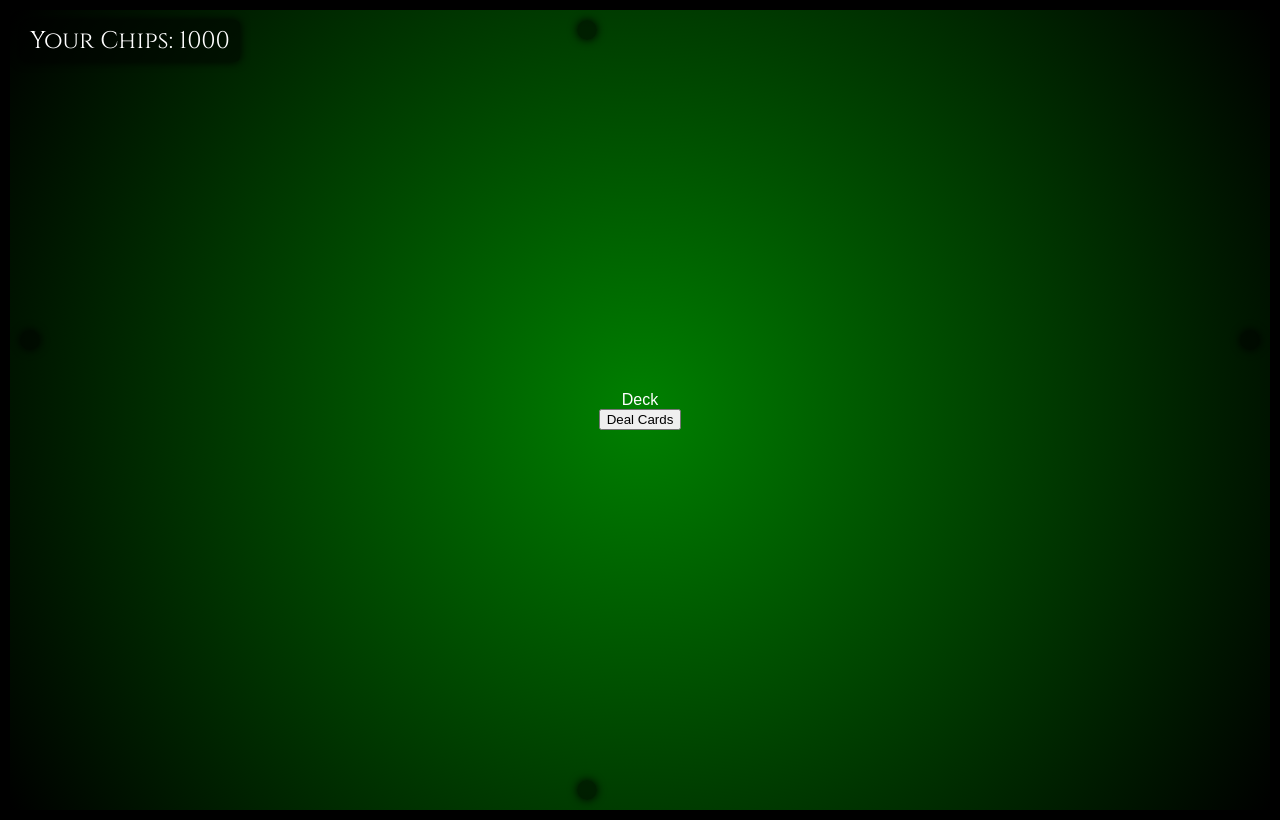
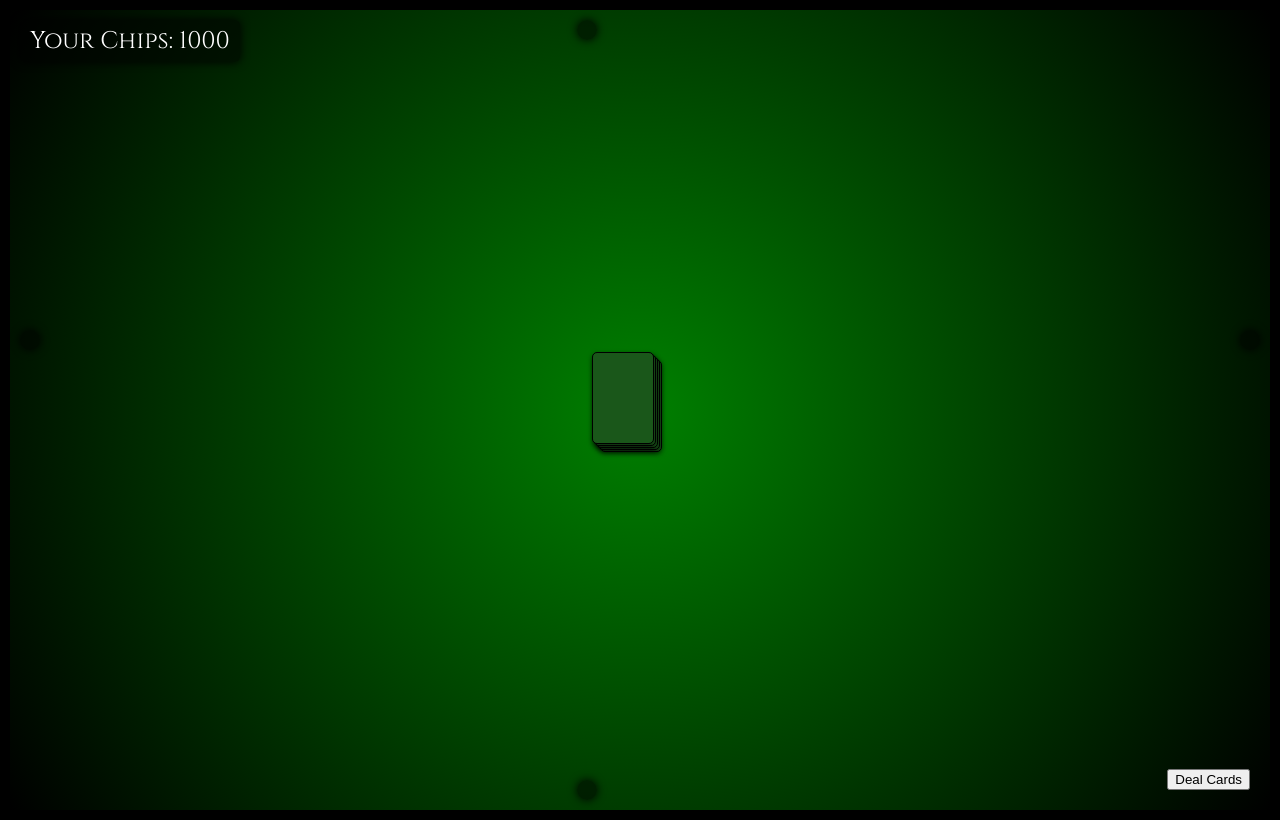
Before and after one commit to kenshiro8/porker, a React (Vite) app: page / in a window 1280 px wide. Both pictures are taken after a click on the button "Play". Built offline with nearby package versions, Linux system fonts and the light colour scheme.

Commit message:
2024_12_20_02

```diff
--- a/src/App.jsx
+++ b/src/App.jsx
@@ -4,9 +4,7 @@ import "./../style.css";
 function App() {
   const [gameStarted, setGameStarted] = useState(false);
 
-  const startGame = () => {
-    setGameStarted(true);
-  };
+  const startGame = () => setGameStarted(true);
 
   return (
     <div className="app">
@@ -19,9 +17,7 @@ function StartScreen({ onStart }) {
   return (
     <div className="start-screen">
       <h1>Poker</h1>
-      <button className="play-button" onClick={onStart}>
-        Play
-      </button>
+      <button className="play-button" onClick={onStart}>Play</button>
     </div>
   );
 }
@@ -32,21 +28,18 @@ function GameScreen() {
 
   const dealCards = () => {
     const shuffledDeck = shuffleDeck([...deck]);
-    const updatedPlayers = players.map((player) => {
-      return {
-        ...player,
-        hand: shuffledDeck.splice(0, 2),
-      };
-    });
+    setPlayers(players.map(player => ({
+      ...player,
+      hand: shuffledDeck.splice(0, 2),
+    })));
     setDeck(shuffledDeck);
-    setPlayers(updatedPlayers);
   };
 
   return (
     <div className="game-screen start-screen">
       <div className="chips-display">Your Chips: 1000</div>
       <div className="table">
-        <div className="deck">Deck</div>
+        <Deck deck={deck} />
         <div className="players">
           {players.map((player, index) => (
             <div
@@ -54,54 +47,60 @@ function GameScreen() {
               className={`player player-${index + 1}`}
               style={{
                 ...getPlayerPosition(index),
-                display: `flex`,
-                alignItems: `center`,
+                display: "flex",
+                alignItems: "center",
                 transform: getRotation(index),
               }}
             >
               {player.hand.map((card, i) => (
-                <Card
-                  key={i}
-                  card={card}
-                  isBack={player.name !== "You"}
-                />
+                <Card key={i} card={card} isBack={player.name !== "You"} />
               ))}
             </div>
           ))}
         </div>
       </div>
-      <div className="controls">
+      <div className="controls" style={{ position: "absolute", bottom: "20px", right: "20px" }}>
         <button onClick={dealCards}>Deal Cards</button>
       </div>
     </div>
   );
 }
 
-function getRotation(index) {
-  switch (index) {
-    case 1: // 左プレイヤー
-      return 'rotate(90deg)';
-    case 2: // 右プレイヤー
-      return 'rotate(-90deg)';
-    default:
-      return 'none'; // 自分と上部プレイヤーは回転しない
-  }
+function Deck({ deck }) {
+  return (
+    <div className="deck">
+      {deck.slice(0, 5).map((_, index) => (
+        <div
+          key={index}
+          className="deck-card back"
+          style={{
+            top: `${-index * 2}px`,
+            left: `${-index * 2}px`,
+          }}
+        ></div>
+      ))}
+    </div>
+  );
 }
 
 function Card({ card, isBack }) {
-  const cardStyle = "card";
-  if(isBack) {
-    return <div className={`${cardStyle} back`}></div>;
-  }
+  if (isBack) return <div className="card back"></div>;
+
   const [rank, suit] = [card.slice(0, -1), card.slice(-1)];
-  const suitColor = suit === "♥" || suit === "♦" ? "red" : "black";
- return(
-    <div className={cardStyle}>
+  const suitColor = ["♥", "♦"].includes(suit) ? "red" : "black";
+
+  return (
+    <div className="card">
       <div className="card-rank" style={{ color: suitColor }}>{rank}</div>
       <div className="card-suit" style={{ color: suitColor }}>{suit}</div>
     </div>
-  )
+  );
 }
+
+function getRotation(index) {
+  return index === 1 ? "rotate(90deg)" : index === 2 ? "rotate(-90deg)" : "none";
+}
+
 function getPlayerPosition(index) {
   const positions = [
     { top: "10px", left: "45%", transform: "translateX(-50%)" },
@@ -112,17 +111,10 @@ function getPlayerPosition(index) {
   return positions[index];
 }
 
-
 function createDeck() {
   const suits = ["♠", "♥", "♦", "♣"];
   const ranks = ["2", "3", "4", "5", "6", "7", "8", "9", "10", "J", "Q", "K", "A"];
-  const deck = [];
-  suits.forEach((suit) => {
-    ranks.forEach((rank) => {
-      deck.push(`${rank}${suit}`);
-    });
-  });
-  return deck;
+  return suits.flatMap(suit => ranks.map(rank => `${rank}${suit}`));
 }
 
 function shuffleDeck(deck) {
@@ -134,15 +126,11 @@ function shuffleDeck(deck) {
 }
 
 function initializePlayers(numPlayers) {
-  const players = [];
-  for (let i = 0; i < numPlayers; i++) {
-    players.push({
-      name: i === numPlayers - 1 ? "You" : `Player ${i + 1}`,
-      hand: [],
-      chips: 1000,
-    });
-  }
-  return players;
+  return Array.from({ length: numPlayers }, (_, i) => ({
+    name: i === numPlayers - 1 ? "You" : `Player ${i + 1}`,
+    hand: [],
+    chips: 1000,
+  }));
 }
 
 export default App;
--- a/style.css
+++ b/style.css
@@ -1,7 +1,7 @@
 body {
   margin: 0;
   font-family: Arial, sans-serif;
-  background-color: #2c2c2c; /* カジノ風の黒背景 */
+  background-color: #2c2c2c;
   color: #fff;
 }
 
@@ -11,36 +11,36 @@ body {
   justify-content: center;
   align-items: center;
   height: 100vh;
-  background: radial-gradient(circle, green, black); /* 緑から黒のグラデーション */
-  border: 10px solid black; /* 黒い枠線を追加 */
-  box-shadow: 0 0 20px black; /* 黒い外側の影を追加 */
+  background: radial-gradient(circle, green, black);
+  border: 10px solid black;
+  box-shadow: 0 0 20px black;
   position: relative;
 }
 
 .start-screen h1 {
   position: absolute;
-  top: 10%; /* 画面上部中央に配置 */
+  top: 10%;
   text-align: center;
-  font-size: 4rem; /* フォントサイズを大きく設定 */
-  color: #fff; /* 白い文字色 */
+  font-size: 4rem;
+  color: #fff;
   font-family: 'Cinzel', serif;
 }
 
 .play-button {
-  padding: 20px 40px; /* ボタンを大きくする */
-  font-size: 2rem; /* フォントサイズを大きくする */
-  background-color: #f7cb09; /* ボタンの背景色 */
-  border: 3px solid; /* 黒い枠線 */
-  border-radius: 10px; /* ボタンの角を丸める */
-  box-shadow: 0 0 10px black; /* ボタンに影を付ける */
+  padding: 20px 40px;
+  font-size: 2rem;
+  background-color: #f7cb09;
+  border: 3px solid;
+  border-radius: 10px;
+  box-shadow: 0 0 10px black;
   cursor: pointer;
   transition: background-color 0.3s ease, box-shadow 0.3s ease;
   font-family: 'Cinzel', serif;
 }
 
 .play-button:hover {
-  background-color: #c19e06; /* ホバー時の背景色変更 */
-  box-shadow: 0 0 30px black; /* ホバー時の影を黒くする */
+  background-color: #c19e06;
+  box-shadow: 0 0 30px black;
 }
 
 .chips-display {
@@ -49,21 +49,21 @@ body {
   left: 10px;
   font-size: 1.5rem;
   font-family: 'Cinzel', serif;
-  color: #fff; /* 白い文字色 */
-  background-color: rgba(0, 0, 0, 0.5); /* 半透明の背景 */
-  padding: 5px 10px; /* 内側の余白を追加 */
-  border-radius: 5px; /* 角を丸くする */
-  box-shadow: 0 0 10px black; /* 視覚的な影を追加 */
+  color: #fff;
+  background-color: rgba(0, 0, 0, 0.5);
+  padding: 5px 10px;
+  border-radius: 5px;
+  box-shadow: 0 0 10px black;
 }
 
 .player {
   position: absolute;
   text-align: center;
   padding: 10px;
-  background-color: rgba(0, 0, 0, 0.5); /* 半透明の背景 */
-  color: white; /* 白い文字色 */
-  border-radius: 10px; /* 丸みのある枠 */
-  box-shadow: 0 0 10px black; /* 影を追加 */
+  background-color: rgba(0, 0, 0, 0.5);
+  color: white;
+  border-radius: 10px;
+  box-shadow: 0 0 10px black;
 }
 
 .card {
@@ -77,43 +77,34 @@ body {
   justify-content: center;
   align-items: center;
   box-shadow: 0 2px 5px rgba(0, 0, 0, 0.5);
-  margin: 5px;
-  font-size: 1rem;
   position: relative;
 }
 
 .card-suit {
-  font-size: 1.5rem; /* スートを少し小さめに */
-  color: red; /* ♠と♣はCSSで調整、♥と♦を赤 */
+  font-size: 1.5rem;
+  color: red;
   position: absolute;
-  bottom: 5px; /* 下部に配置 */
-  right: 5px; /* 右端に配置 */
+  bottom: 5px;
+  right: 5px;
 }
 
 .card-rank {
   color: red;
-  font-size: 1.5rem; /* 数字を大きく表示 */
-  font-weight: bold; /* 太字にする */
+  font-size: 1.5rem;
+  font-weight: bold;
   position: absolute;
-  top: 5px; /* 上部に配置 */
-  left: 5px; /* 左端に配置 */
+  top: 5px;
+  left: 5px;
 }
 
 .card.back {
-  background-color: #007700; /* 緑色の背景 */
+  background-color: #007700;
   color: #fff;
   display: flex;
   justify-content: center;
   align-items: center;
   position: relative;
   overflow: hidden;
-}
-
-.card.horizontal {
-  width: 90px;
-  height: 60px;
-  display: flex;
-  flex-direction: row;
 }
 
 .card.back::before,
@@ -137,3 +128,33 @@ body {
   transform: rotate(-45deg);
   opacity: 0.6;
 }
+
+.deck {
+  position: absolute;
+  top: 50%;
+  left: 50%;
+  transform: translate(-50%, -50%);
+  width: 80px;
+  height: 100px;
+}
+
+.deck-card {
+  position: absolute;
+  width: 60px;
+  height: 90px;
+  border-radius: 5px;
+  box-shadow: 0 2px 5px rgba(0, 0, 0, 0.5);
+}
+
+.deck-card.back {
+  background-color: #004400;
+  border: 1px solid #000;
+  background-image: repeating-linear-gradient(
+    90deg,
+    rgba(255, 255, 255, 0.1),
+    rgba(255, 255, 255, 0.1) 10px,
+    transparent 10px,
+    transparent 20px
+  );
+  background-size: 10px 10px;
+}
```
